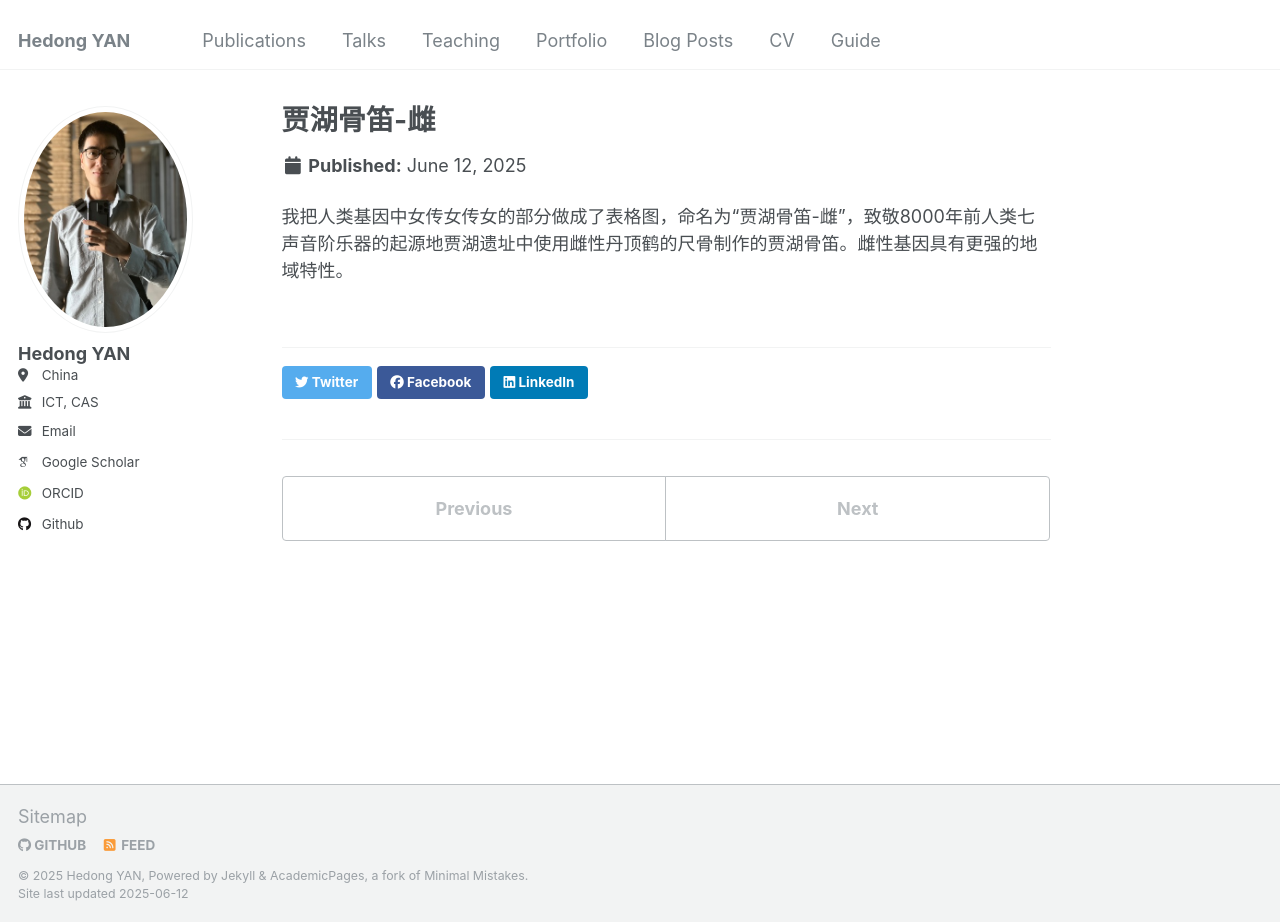
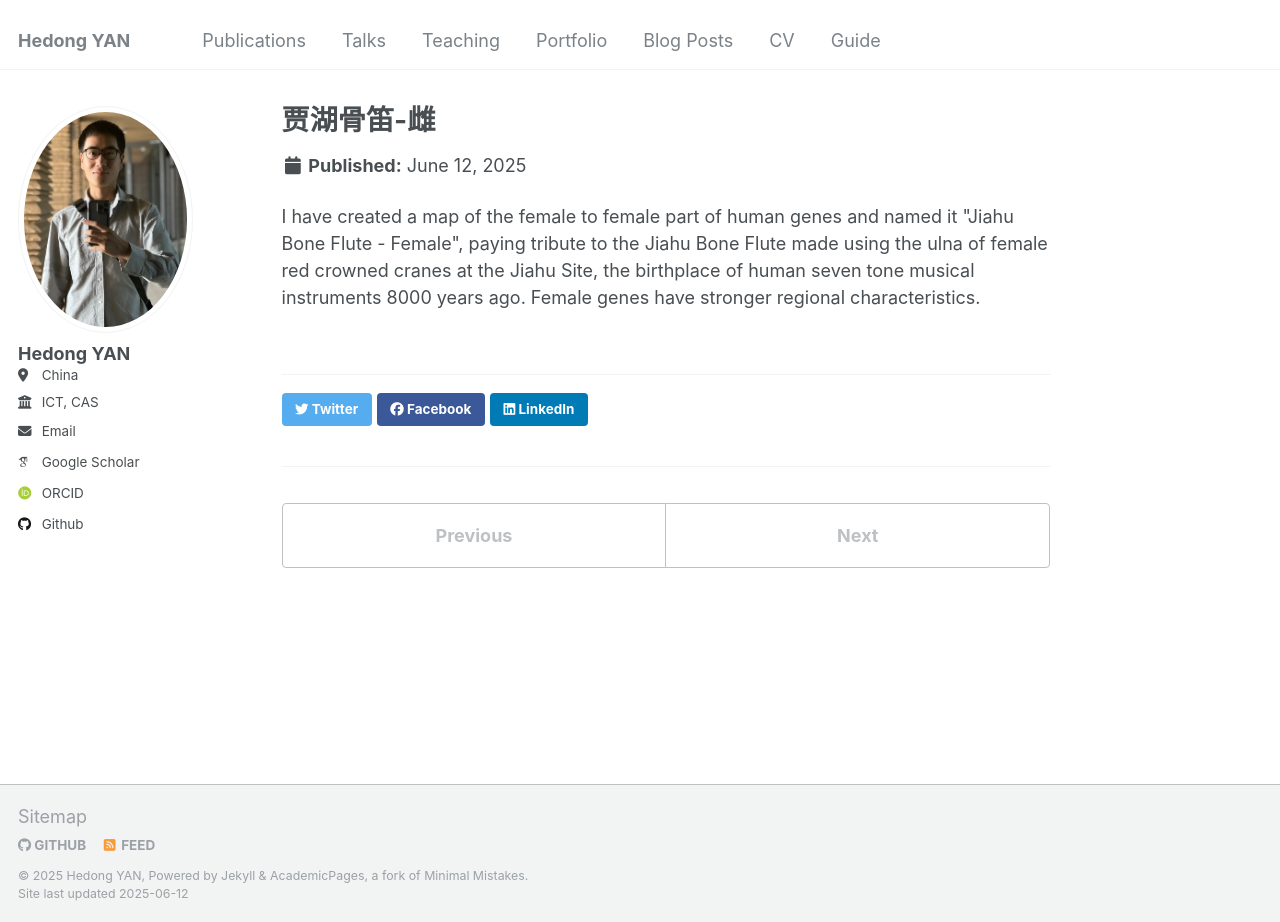
Before and after one commit to hedongyan/hedongyan.github.io, a Jekyll site: the page built from _portfolio/portfolio-2.html, in a window 1280 px wide and 922 px high. Built offline with Jekyll 4.4.1, drawn with Linux system fonts in a browser that asks for light colours; some web fonts are replaced.

Commit message:
update to english

```diff
--- a/_portfolio/portfolio-2.html
+++ b/_portfolio/portfolio-2.html
@@ -4,4 +4,6 @@ excerpt: "The geographic characteristics map of mtDNA (...-female-female-female-
 collection: portfolio
 ---
 
-我把人类基因中女传女传女的部分做成了表格图，命名为“贾湖骨笛-雌”，致敬8000年前人类七声音阶乐器的起源地贾湖遗址中使用雌性丹顶鹤的尺骨制作的贾湖骨笛。雌性基因具有更强的地域特性。
+I have created a map of the female to female part of human genes and named it "Jiahu Bone Flute - Female", paying tribute to the Jiahu Bone Flute made using the ulna of female red crowned cranes at the Jiahu Site, the birthplace of human seven tone musical instruments 8000 years ago. Female genes have stronger regional characteristics.
+
+<!-- 我把人类基因中女传女传女的部分做成了表格图，命名为“贾湖骨笛-雌”，致敬8000年前人类七声音阶乐器的起源地贾湖遗址中使用雌性丹顶鹤的尺骨制作的贾湖骨笛。雌性基因具有更强的地域特性。 -->
```
Also changed, not shown: _portfolio/portfolio-3.html (line endings or trailing spaces).
